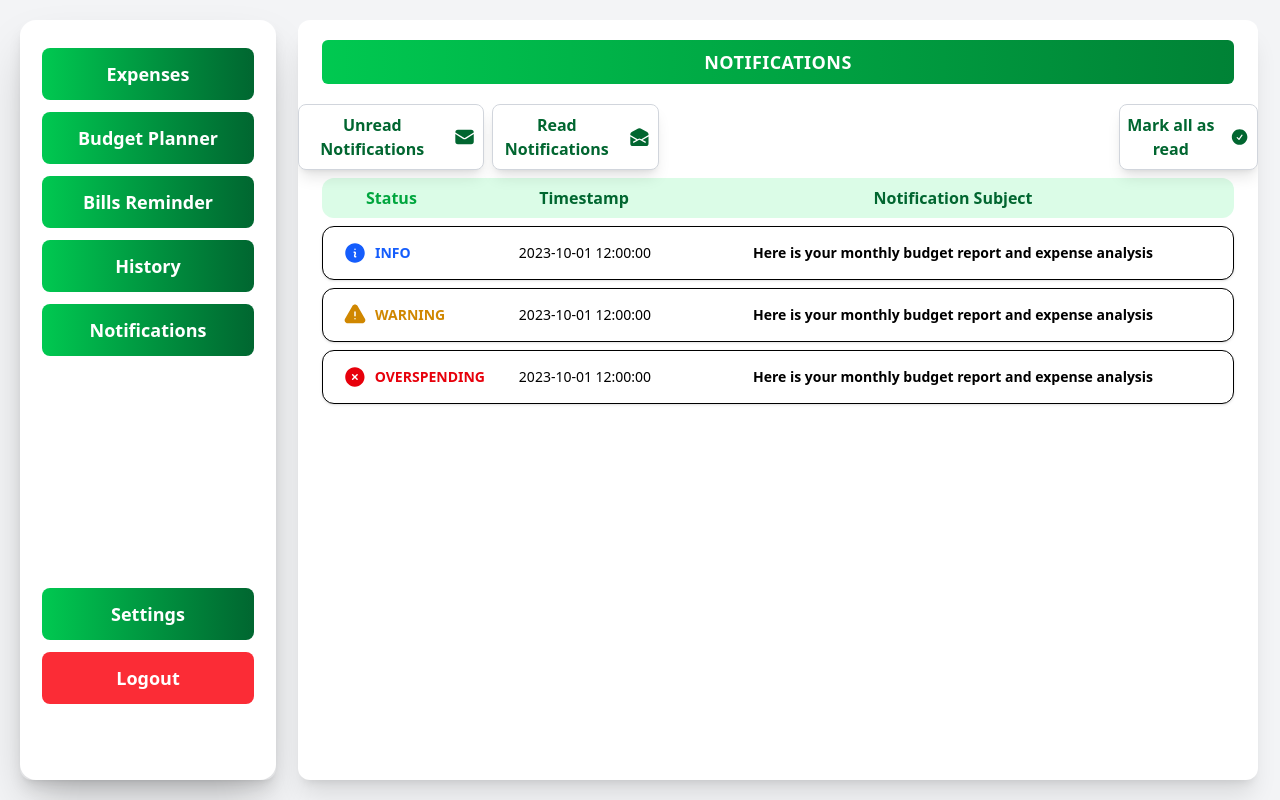
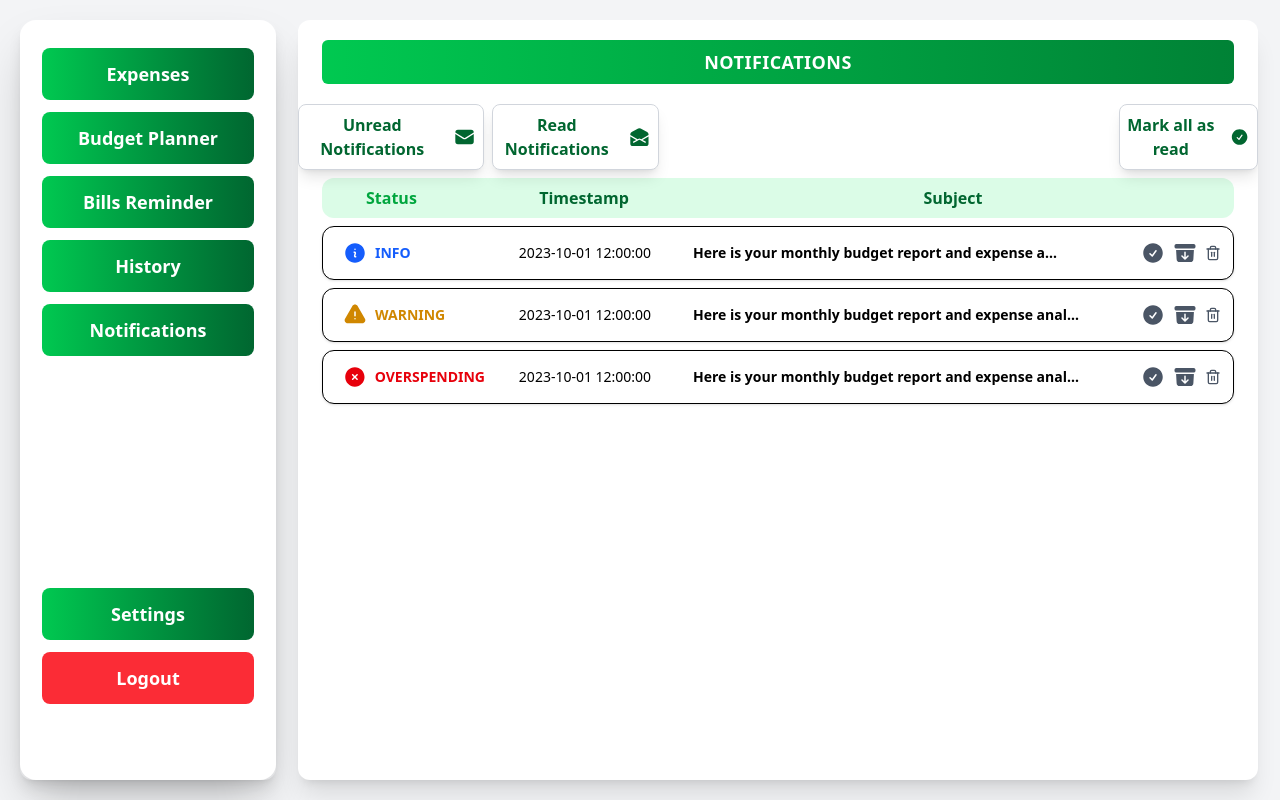
Before and after one commit to cianvergelll/Kwenta-Svelte, a SvelteKit app: page /notifications in a window 1280 px wide. Built offline with nearby package versions, Linux system fonts and the light colour scheme.

Commit message:
notification buttons

```diff
--- a/src/components/Icons.svelte
+++ b/src/components/Icons.svelte
@@ -7,7 +7,9 @@
 		check: '',
 		info: '',
 		warning: '',
-		error: ''
+		error: '',
+		delete: '',
+		archive: ''
 	};
 </script>
 
@@ -73,6 +75,34 @@
 			clip-rule="evenodd"
 		/>
 	</svg>
+{:else if variant === 'delete'}
+	<svg
+		xmlns="http://www.w3.org/2000/svg"
+		width="16"
+		height="16"
+		viewBox="0 0 24 24"
+		fill="none"
+		stroke="currentColor"
+		stroke-width="2"
+		stroke-linecap="round"
+		stroke-linejoin="round"
+	>
+		<polyline points="3 6 5 6 21 6"></polyline>
+		<path d="M19 6v14a2 2 0 0 1-2 2H7a2 2 0 0 1-2-2V6m3 0V4a2 2 0 0 1 2-2h4a2 2 0 0 1 2 2v2"></path>
+		<line x1="10" y1="11" x2="10" y2="17"></line>
+		<line x1="14" y1="11" x2="14" y2="17"></line>
+	</svg>
+{:else if variant === 'archive'}
+	<svg xmlns="http://www.w3.org/2000/svg" viewBox="0 0 24 24" fill="currentColor" class="size-6">
+		<path
+			d="M3.375 3C2.339 3 1.5 3.84 1.5 4.875v.75c0 1.036.84 1.875 1.875 1.875h17.25c1.035 0 1.875-.84 1.875-1.875v-.75C22.5 3.839 21.66 3 20.625 3H3.375Z"
+		/>
+		<path
+			fill-rule="evenodd"
+			d="m3.087 9 .54 9.176A3 3 0 0 0 6.62 21h10.757a3 3 0 0 0 2.995-2.824L20.913 9H3.087ZM12 10.5a.75.75 0 0 1 .75.75v4.94l1.72-1.72a.75.75 0 1 1 1.06 1.06l-3 3a.75.75 0 0 1-1.06 0l-3-3a.75.75 0 1 1 1.06-1.06l1.72 1.72v-4.94a.75.75 0 0 1 .75-.75Z"
+			clip-rule="evenodd"
+		/>
+	</svg>
 {/if}
 
 <!-- svelte-ignore slot_element_deprecated -->
--- a/src/routes/bill-reminder/+page.svelte
+++ b/src/routes/bill-reminder/+page.svelte
@@ -4,6 +4,7 @@
 	import { onMount } from 'svelte';
 	import { goto } from '$app/navigation';
 	import Button from '../../components/Button.svelte';
+	import Icons from '../../components/Icons.svelte';
 
 	let bills = $state([]);
 	let bill_title = $state('');
@@ -616,14 +617,7 @@
 										class="ml-2 text-red-600 hover:text-red-800"
 										onclick={() => deleteBill(bill.id)}
 									>
-										<svg class="h-5 w-5" fill="none" viewBox="0 0 24 24" stroke="currentColor">
-											<path
-												stroke-linecap="round"
-												stroke-linejoin="round"
-												stroke-width="2"
-												d="M6 18L18 6M6 6l12 12"
-											/>
-										</svg>
+										<Icons variant="delete" className="text-red-600" />
 									</button>
 								</div>
 							</div>
--- a/src/routes/home/+page.svelte
+++ b/src/routes/home/+page.svelte
@@ -8,6 +8,7 @@
 	import CategoryBudget from '../../components/CategoryBudget.svelte';
 	import Button from '../../components/Button.svelte';
 	import Card from '../../components/Card.svelte';
+	import Icons from '../../components/Icons.svelte';
 
 	let category_budgets = $state([]);
 	let categories = [
@@ -639,25 +640,7 @@
 													onclick={() => deleteExpense(expense.id)}
 													class="p-1 text-white transition-colors hover:text-gray-200"
 													title="Delete"
-												>
-													<svg
-														xmlns="http://www.w3.org/2000/svg"
-														width="16"
-														height="16"
-														viewBox="0 0 24 24"
-														fill="none"
-														stroke="currentColor"
-														stroke-width="2"
-														stroke-linecap="round"
-														stroke-linejoin="round"
-													>
-														<polyline points="3 6 5 6 21 6"></polyline>
-														<path
-															d="M19 6v14a2 2 0 0 1-2 2H7a2 2 0 0 1-2-2V6m3 0V4a2 2 0 0 1 2-2h4a2 2 0 0 1 2 2v2"
-														></path>
-														<line x1="10" y1="11" x2="10" y2="17"></line>
-														<line x1="14" y1="11" x2="14" y2="17"></line>
-													</svg>
+													><Icons variant="delete" className="text-white" />
 												</button>
 											{/if}
 										</div>
--- a/src/routes/notifications/+page.svelte
+++ b/src/routes/notifications/+page.svelte
@@ -49,7 +49,7 @@
 			<div class="flex items-center rounded-xl bg-green-100 px-3 py-2 font-semibold">
 				<span class="w-[150px] pl-8 text-green-600">Status</span>
 				<span class="w-[200px] text-center text-green-800">Timestamp</span>
-				<span class="flex-1 text-center text-green-800">Notification Subject</span>
+				<span class="flex-1 text-center text-green-800">Subject</span>
 			</div>
 		</div>
 		<div class="mx-auto mb-2 w-[95%] space-y-3">
@@ -71,6 +71,21 @@
 						class="flex-1 truncate rounded-full border-none bg-white px-2 py-2 text-center text-sm font-semibold outline-none"
 						readonly
 					/>
+
+					<div class="flex w-1/6 justify-end">
+						<!-- Edit -->
+						<button aria-label="Edit" class="ml-2 text-gray-600 hover:text-gray-800">
+							<Icons variant="check" />
+						</button>
+						<!-- Archive -->
+						<button aria-label="Archive" class="ml-2 text-gray-600 hover:text-gray-800">
+							<Icons variant="archive" />
+						</button>
+						<!-- Delete -->
+						<button aria-label="Delete" class="ml-2 text-gray-600 hover:text-gray-800">
+							<Icons variant="delete" />
+						</button>
+					</div>
 				</div>
 			</div>
 		</div>
@@ -95,6 +110,20 @@
 						readonly
 					/>
 				</div>
+				<div class="flex w-1/6 justify-end">
+					<!-- Edit -->
+					<button aria-label="Edit" class="ml-2 text-gray-600 hover:text-gray-800">
+						<Icons variant="check" />
+					</button>
+					<!-- Archive -->
+					<button aria-label="Archive" class="ml-2 text-gray-600 hover:text-gray-800">
+						<Icons variant="archive" />
+					</button>
+					<!-- Delete -->
+					<button aria-label="Delete" class="ml-2 text-gray-600 hover:text-gray-800">
+						<Icons variant="delete" />
+					</button>
+				</div>
 			</div>
 		</div>
 
@@ -118,6 +147,20 @@
 						readonly
 					/>
 				</div>
+				<div class="flex w-1/6 justify-end">
+					<!-- Edit -->
+					<button aria-label="Edit" class="ml-2 text-gray-600 hover:text-gray-800">
+						<Icons variant="check" />
+					</button>
+					<!-- Archive -->
+					<button aria-label="Archive" class="ml-2 text-gray-600 hover:text-gray-800">
+						<Icons variant="archive" />
+					</button>
+					<!-- Delete -->
+					<button aria-label="Delete" class="ml-2 text-gray-600 hover:text-gray-800">
+						<Icons variant="delete" />
+					</button>
+				</div>
 			</div>
 		</div>
 	</Card>
```
